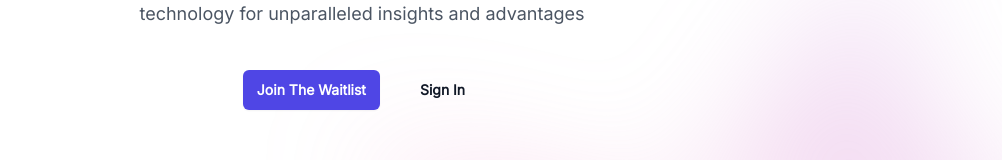
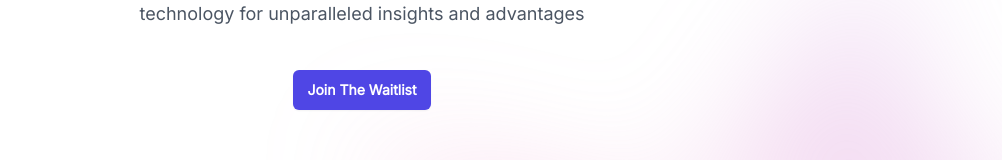
Before and after one commit to ivanleomk/Schulz, a Next.js app: page / in a window 1280 px wide. Shown: the part 378-538 px from the top of the page, without its empty margins (278-1280 px from the left). Built offline with nearby package versions, Linux system fonts and the light colour scheme; no server answers.

Commit message:
Removed the async

```diff
--- a/components/LandingPage.tsx
+++ b/components/LandingPage.tsx
@@ -1,9 +1,9 @@
 import { UserButton } from "@clerk/nextjs";
-import React from "react";
+import React, { Suspense } from "react";
 import UserAuth from "./UserAuth";
 import Link from "next/link";
 
-const LandingPage = async () => {
+const LandingPage = () => {
   return (
     <div className="relative isolate px-6 pt-14 lg:px-8">
       <div className="mx-auto max-w-2xl py-40 sm:py-48 lg:py-20">
@@ -30,8 +30,6 @@ const LandingPage = async () => {
                 Join The Waitlist
               </p>
             </Link>
-
-            <UserAuth />
           </div>
         </div>
       </div>
```
